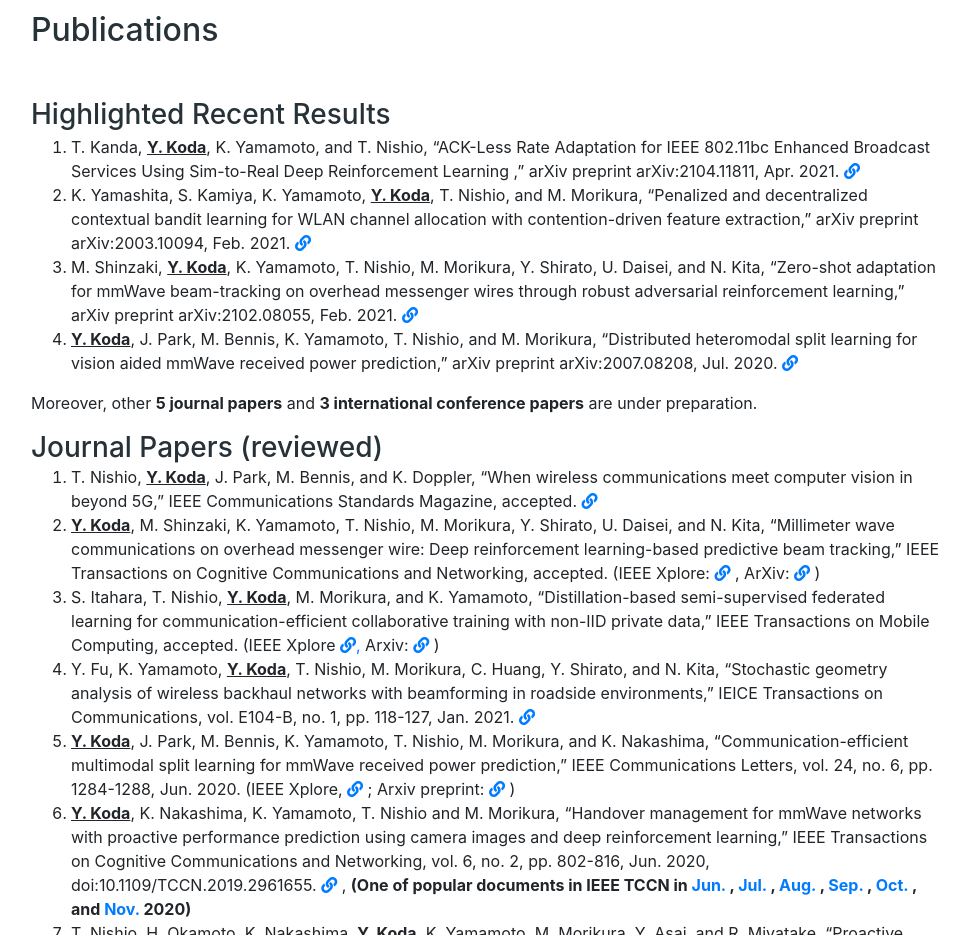
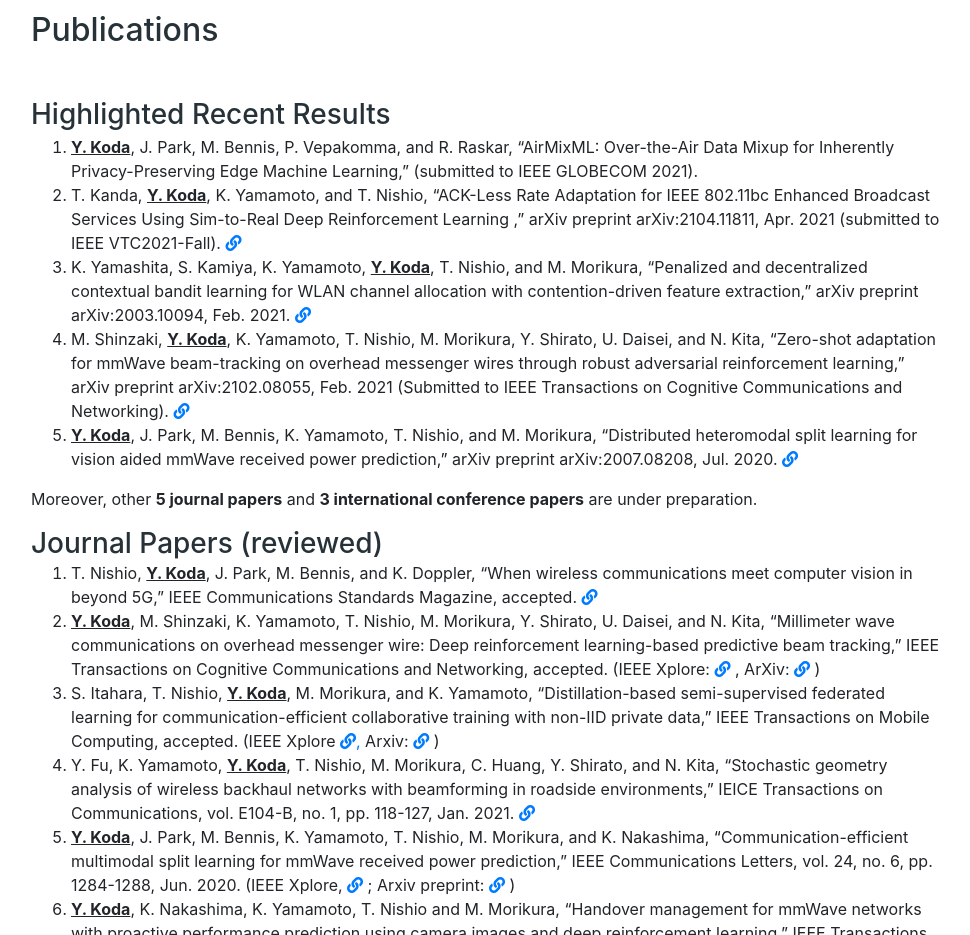
Before and after one commit to kodakodakoda/webpage_koda, a website with bundled scripts: page index.html in a window 1280 px wide. Shown: the part 3560-4495 px from the top of the page, without its empty margins (289-1259 px from the left). Built offline with nearby package versions, Linux system fonts and the light colour scheme; a web font is replaced by a local one.

Commit message:
update GLOBECOM

```diff
--- a/index.html
+++ b/index.html
@@ -237,8 +237,15 @@
           <h3 class="mb-1">Highlighted Recent Results</h3>
           <ol>
             <li>
+              <b><u>Y. Koda</u></b>,  J. Park, M. Bennis, P. Vepakomma, and R. Raskar, “AirMixML: Over-the-Air Data Mixup for Inherently Privacy-Preserving Edge Machine Learning,” (submitted to IEEE GLOBECOM 2021).
+              <!-- <a href="https://arxiv.org/abs/2104.11811"
+              target="_blank">
+              <i class="fa fa-link" aria-hidden="true"></i>
+            </a> -->
+            </li>
+            <li>
               T. Kanda, <b><u>Y. Koda</u></b>,  K. Yamamoto, and T. Nishio, “ACK-Less Rate Adaptation for IEEE 802.11bc Enhanced Broadcast Services Using Sim-to-Real Deep Reinforcement Learning
-              ,” arXiv preprint arXiv:2104.11811, Apr. 2021.
+              ,” arXiv preprint arXiv:2104.11811, Apr. 2021 (submitted to IEEE VTC2021-Fall).
               <a href="https://arxiv.org/abs/2104.11811"
               target="_blank">
               <i class="fa fa-link" aria-hidden="true"></i>
@@ -252,7 +259,7 @@
             </a>
             </li>
             <li>
-              M. Shinzaki, <b><u>Y. Koda</u></b>, K. Yamamoto, T. Nishio, M. Morikura, Y. Shirato, U. Daisei, and N. Kita, “Zero-shot adaptation for mmWave beam-tracking on overhead messenger wires through robust adversarial reinforcement learning,” arXiv preprint arXiv:2102.08055, Feb. 2021.
+              M. Shinzaki, <b><u>Y. Koda</u></b>, K. Yamamoto, T. Nishio, M. Morikura, Y. Shirato, U. Daisei, and N. Kita, “Zero-shot adaptation for mmWave beam-tracking on overhead messenger wires through robust adversarial reinforcement learning,” arXiv preprint arXiv:2102.08055, Feb. 2021 (Submitted to IEEE Transactions on Cognitive Communications and Networking).
               <a href="https://arxiv.org/abs/2102.08055"
                 target="_blank">
                 <i class="fa fa-link" aria-hidden="true"></i>
```
